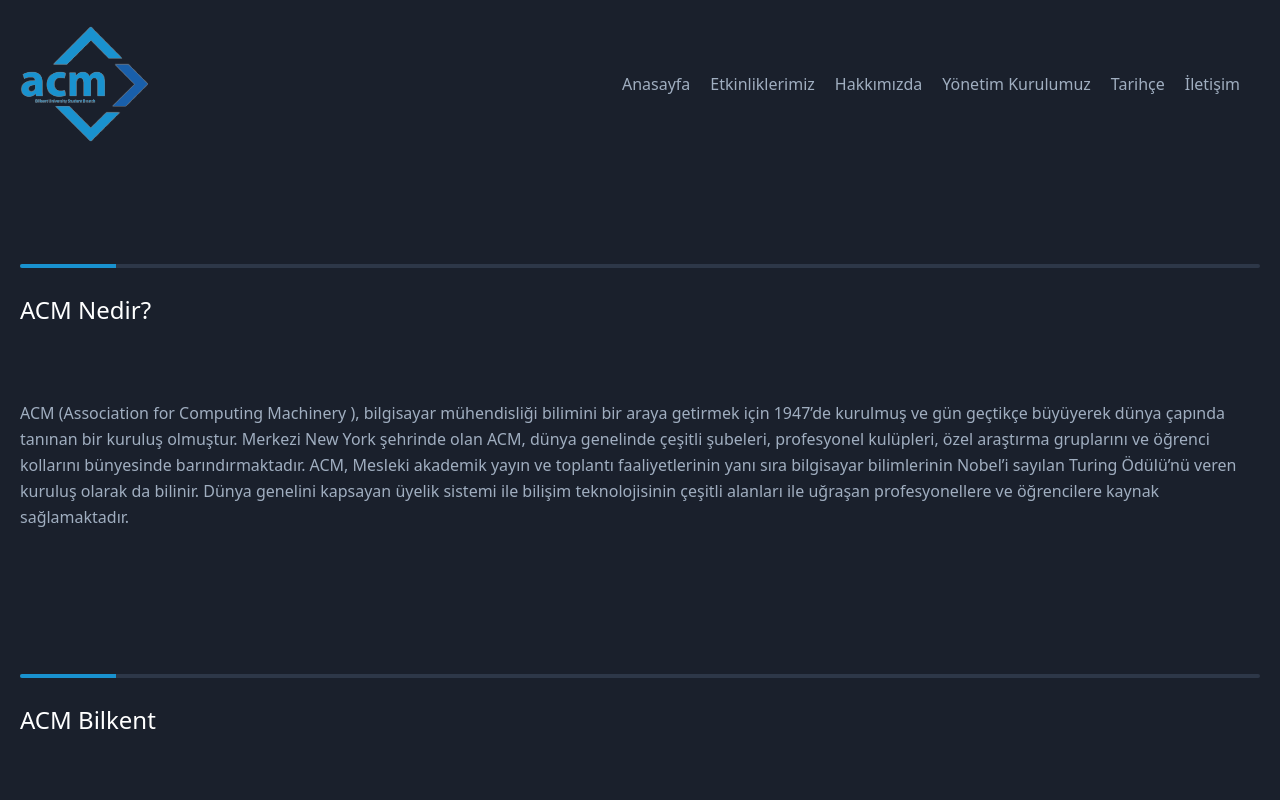
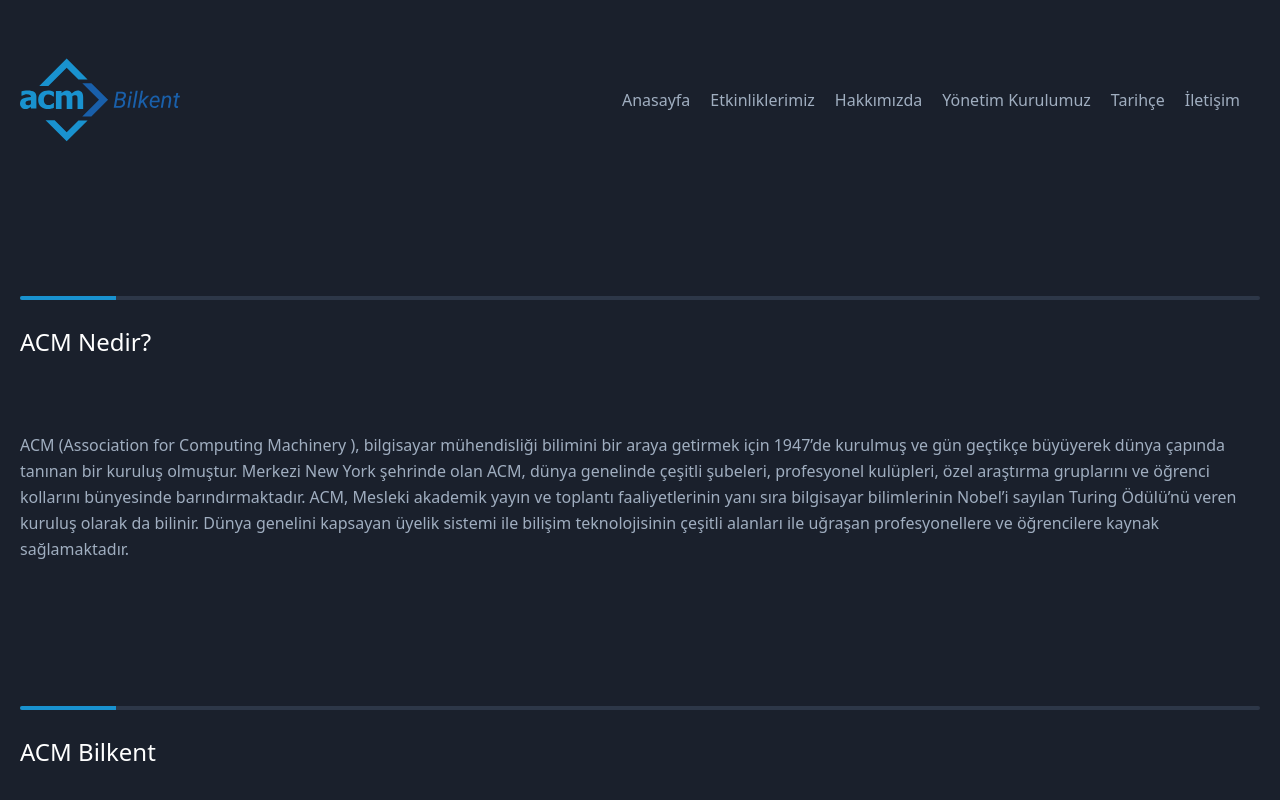
Before and after one commit to ardaatahan/acm-bilkent-frontend, a Next.js app: page /about in a window 1280 px wide. Shown: the top 800 px of the page. Built offline with nearby package versions, Linux system fonts and the light colour scheme.

Commit message:
modify logo

```diff
--- a/styles/index.css
+++ b/styles/index.css
@@ -12,8 +12,8 @@
 }
 
 .logo {
-  width: 8rem;
-  height: 8rem;
+  width: 10rem;
+  height: 10rem;
 }
 
 .svg {
```
Also changed, not shown: public/logo-oldd.svg (added), public/logo.svg.
